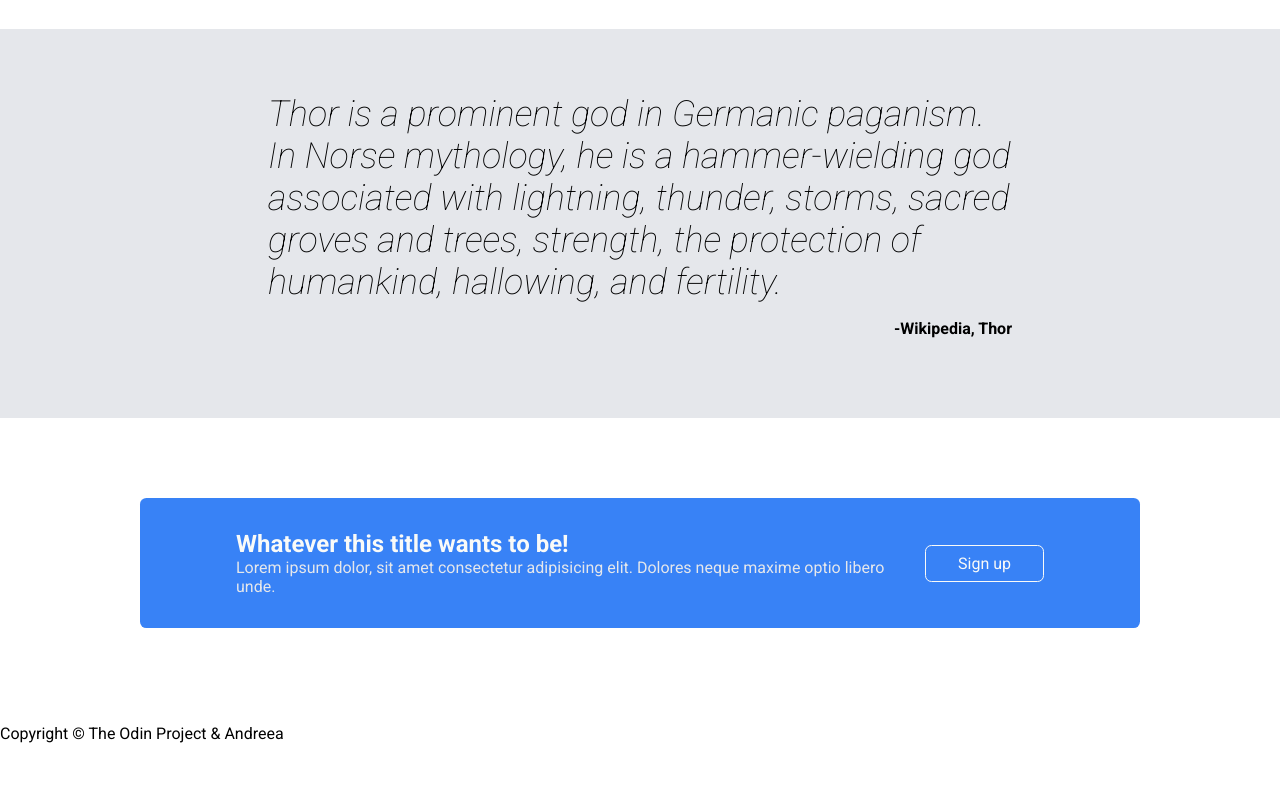
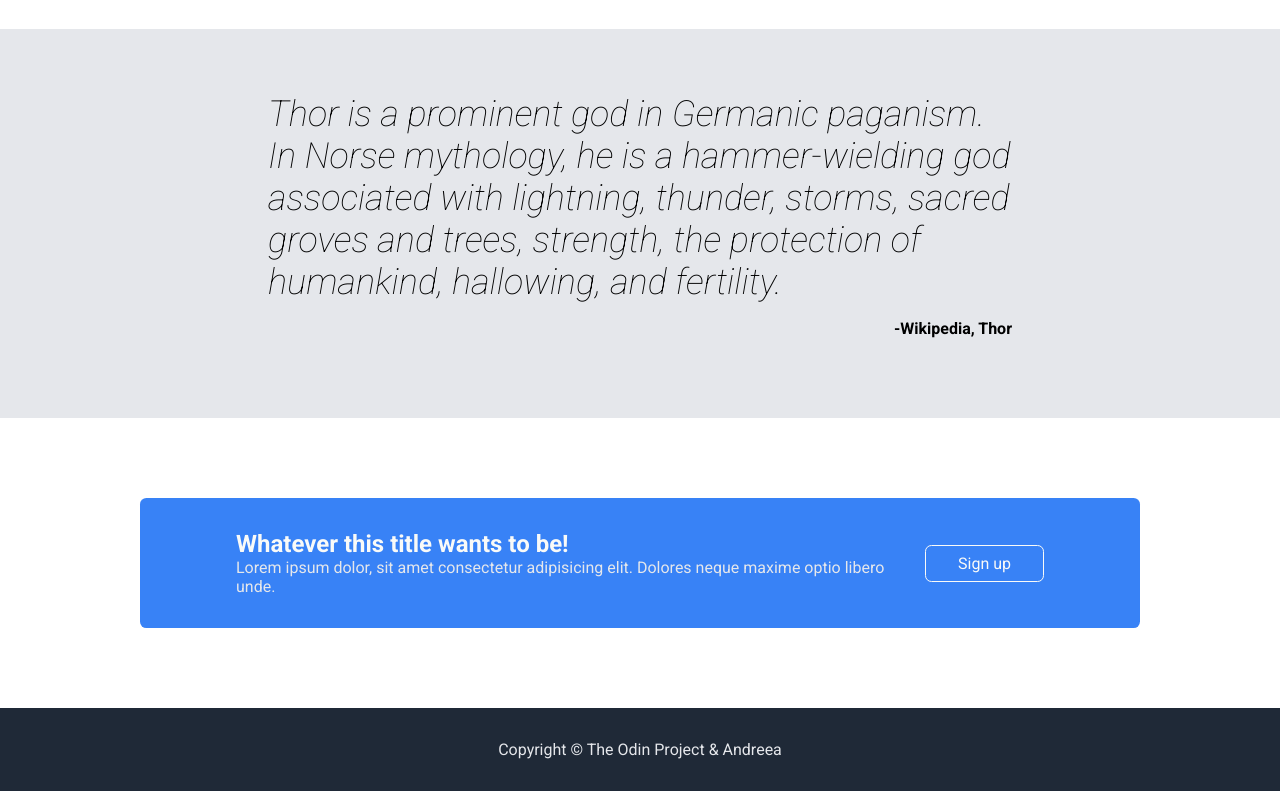
Before and after one commit to suntandreea/odin-landing-page, a plain HTML site: page index.html in a window 1280 px wide. Shown: the part 761-1552 px from the top of the page. Before the commit the page ends 1520 px from the top, so only its background shows below. Drawn offline with Linux system fonts and the light colour scheme.

Commit message:
Implement footer section
Respect design layout and adjust HTML accordingly.

```diff
--- a/index.html
+++ b/index.html
@@ -99,7 +99,8 @@
         </div>
       </div>
     </section>
-    <footer>
+
+    <footer class="footer">
       <p class="copy">Copyright &copy; The Odin Project & Andreea</p>
     </footer>
   </body>
--- a/style.css
+++ b/style.css
@@ -224,3 +224,18 @@ a:hover {
 .card__cta {
   flex-shrink: 0;
 }
+
+/* FOOTER */
+
+.footer {
+  background: var(--navy);
+  color: var(--gray);
+  padding-block: 2rem;
+}
+
+.copy {
+  max-width: var(--max);
+  margin: 0 auto;
+  margin-block: 0;
+  text-align: center;
+}
```
